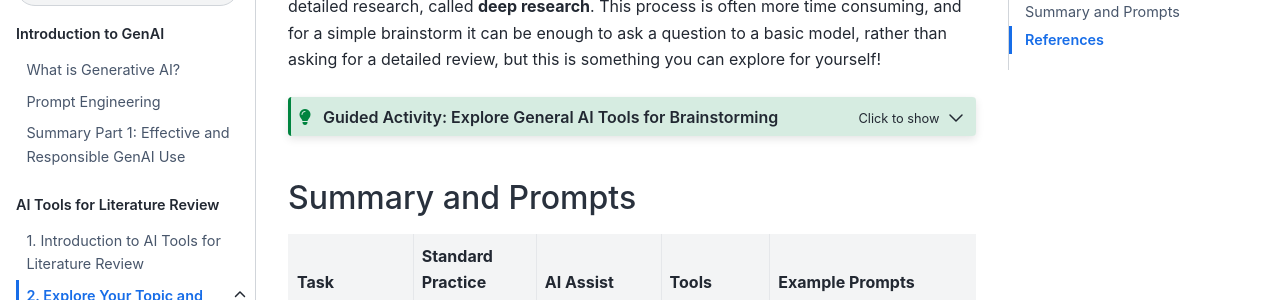
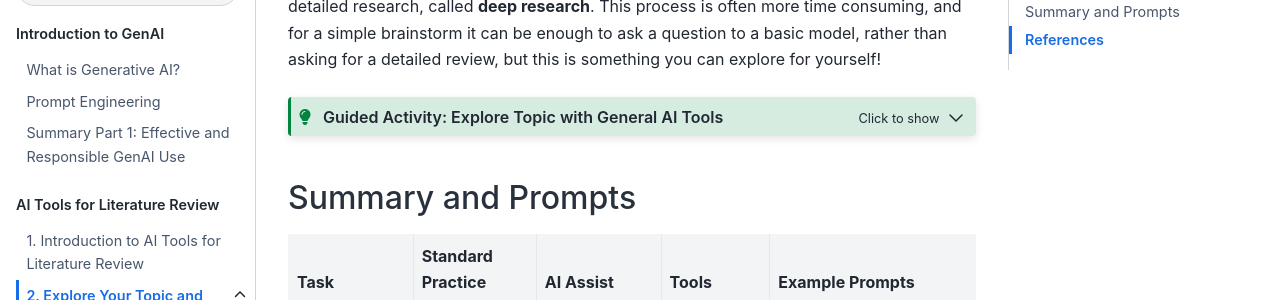
Before and after one commit to lwalma/ai-lit-review, a Jupyter Book: the page built from book/part2/2a-general-orientation.md, in a window 1280 px wide and 900 px high, scrolled down 1638 px. Shown: the part 153-453 px from the top of the window. Built offline with Jupyter Book 1.0.4 settings and Sphinx 7.4.7 and the Sphinx Book theme 1.1.4, drawn with Linux system fonts in a browser that asks for light colours; comment, search, counter and statistics services are not loaded.

Commit message:
Update 2a-general-orientation.md

````diff
--- a/book/part2/2a-general-orientation.md
+++ b/book/part2/2a-general-orientation.md
@@ -58,7 +58,7 @@ Present the suggestions as a numbered list.<br>
 
 As of February 2025 many of a lot of general AI tools have added the option to do more detailed research, called **deep research**. This process is often more time consuming, and for a simple brainstorm it can be enough to ask a question to a basic model, rather than asking for a detailed review, but this is something you can explore for yourself!
 
-```{admonition} Guided Activity: Explore General AI Tools for Brainstorming
+```{admonition} Guided Activity: Explore Topic with General AI Tools
 :class: dropdown tip
 
 Choose **two** of the following general AI tools:
````
Also changed, not shown: other parts of book/part2/2a-general-orientation.md (+2 -1 lines).
